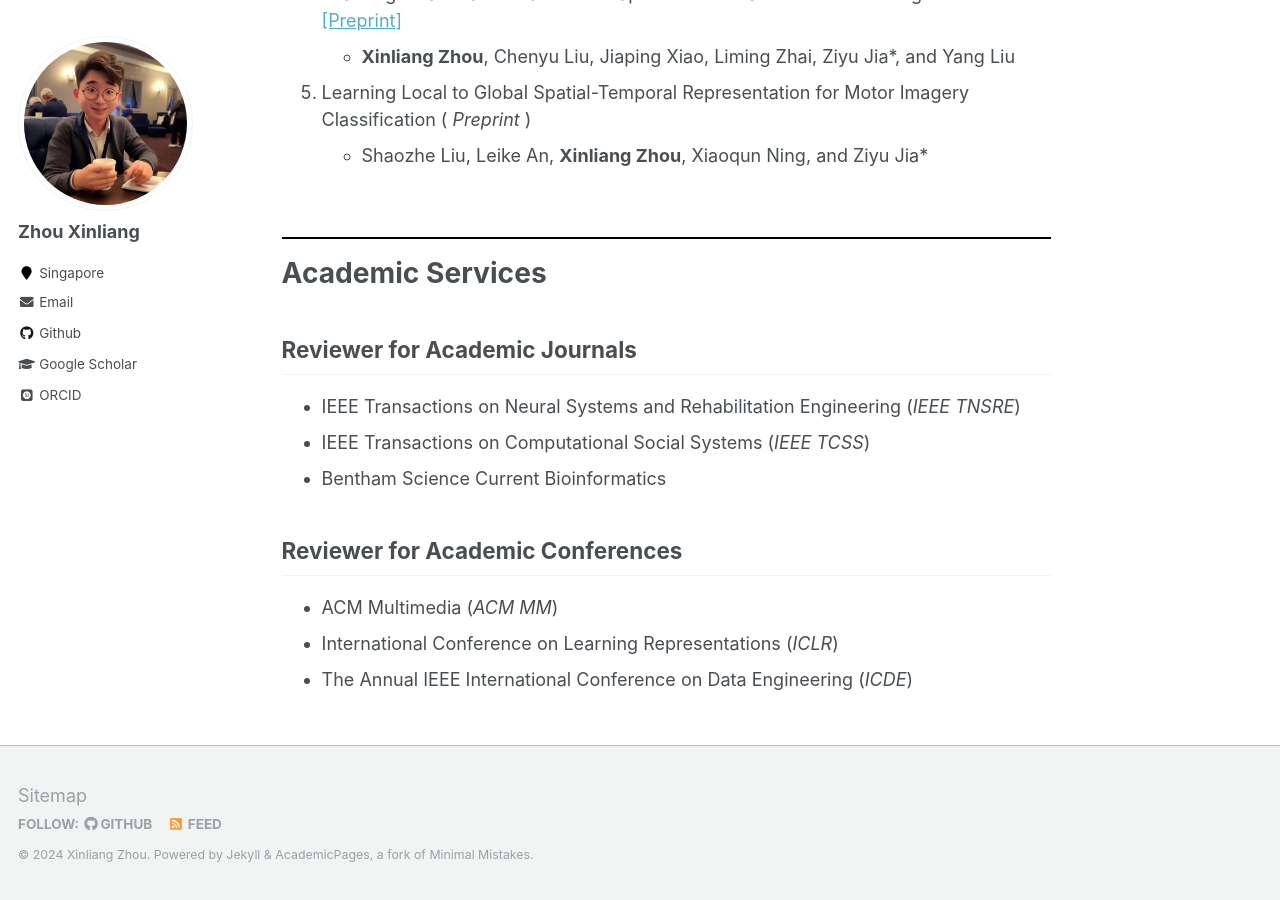
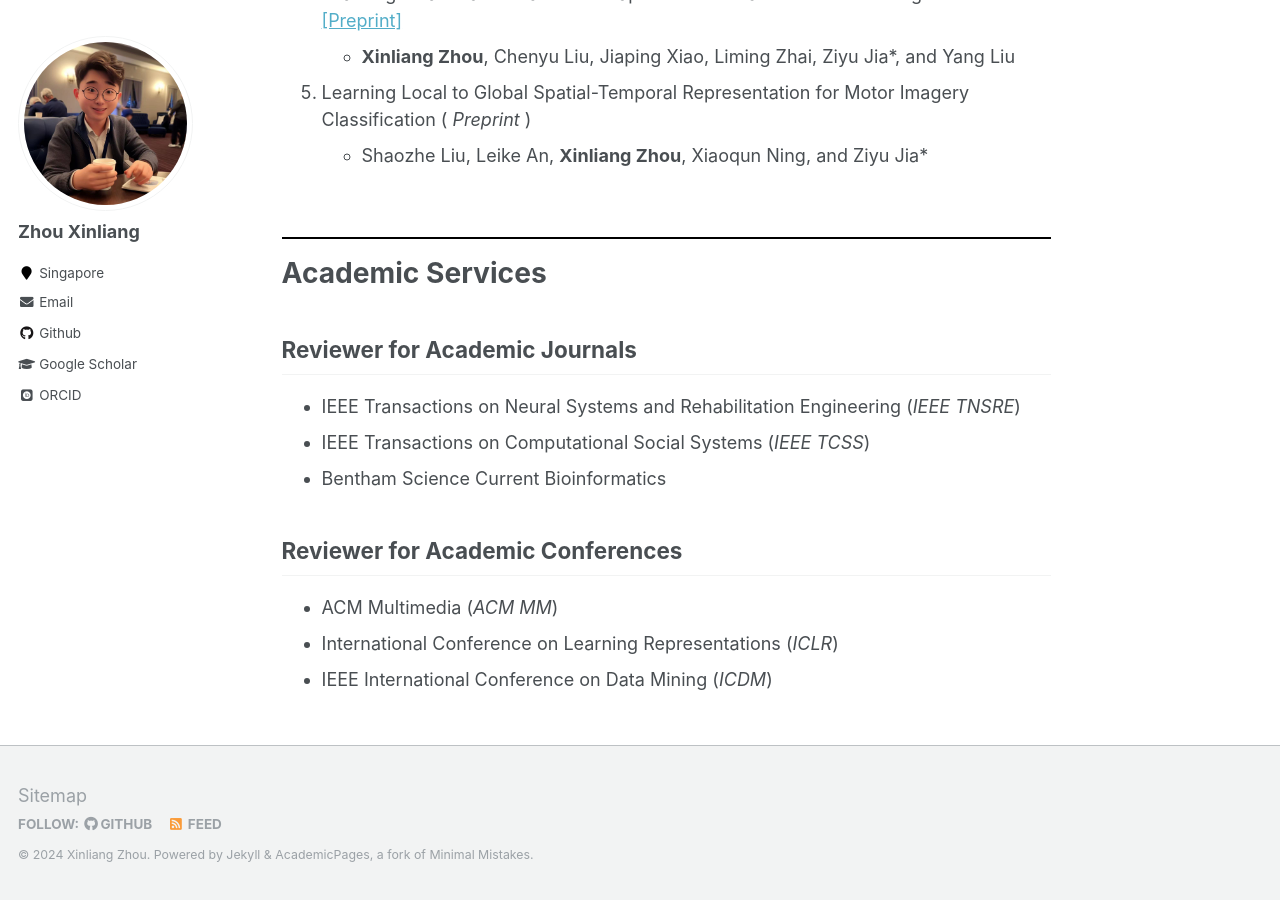
Before and after one commit to xinliangzhou/xinliangzhou.github.io, a Jekyll site: the page built from _pages/about.md, in a window 1280 px wide and 900 px high, scrolled down 1864 px. Built offline with Jekyll 4.4.1, drawn with Linux system fonts in a browser that asks for light colours; some web fonts are replaced.

Commit message:
Update about.md

```diff
--- a/_pages/about.md
+++ b/_pages/about.md
@@ -94,7 +94,7 @@ Reviewer for Academic Conferences
 ------
 - ACM Multimedia (*ACM MM*)
 - International Conference on Learning Representations (*ICLR*)
-- The Annual IEEE International Conference on Data Engineering (*ICDE*)
+- IEEE International Conference on Data Mining (*ICDM*)
 
 <!-- <br>
 <hr style="border: none; height: 2px; color: black; background-color: black;" />  -->
```
